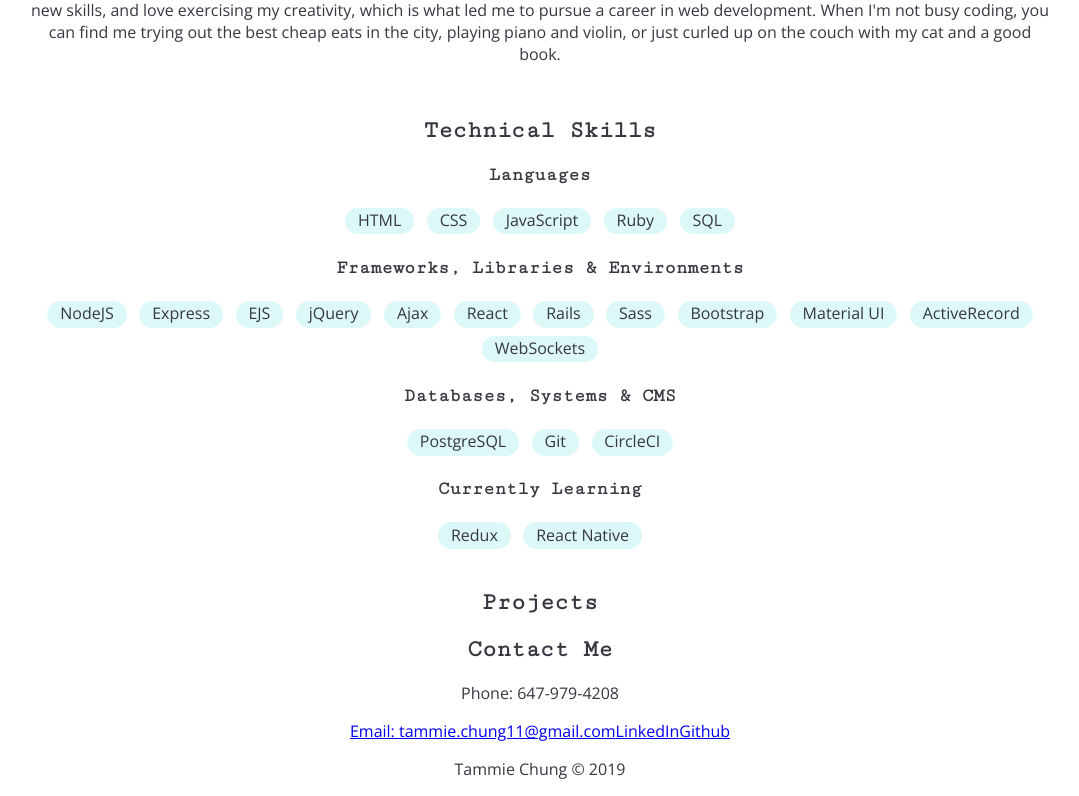
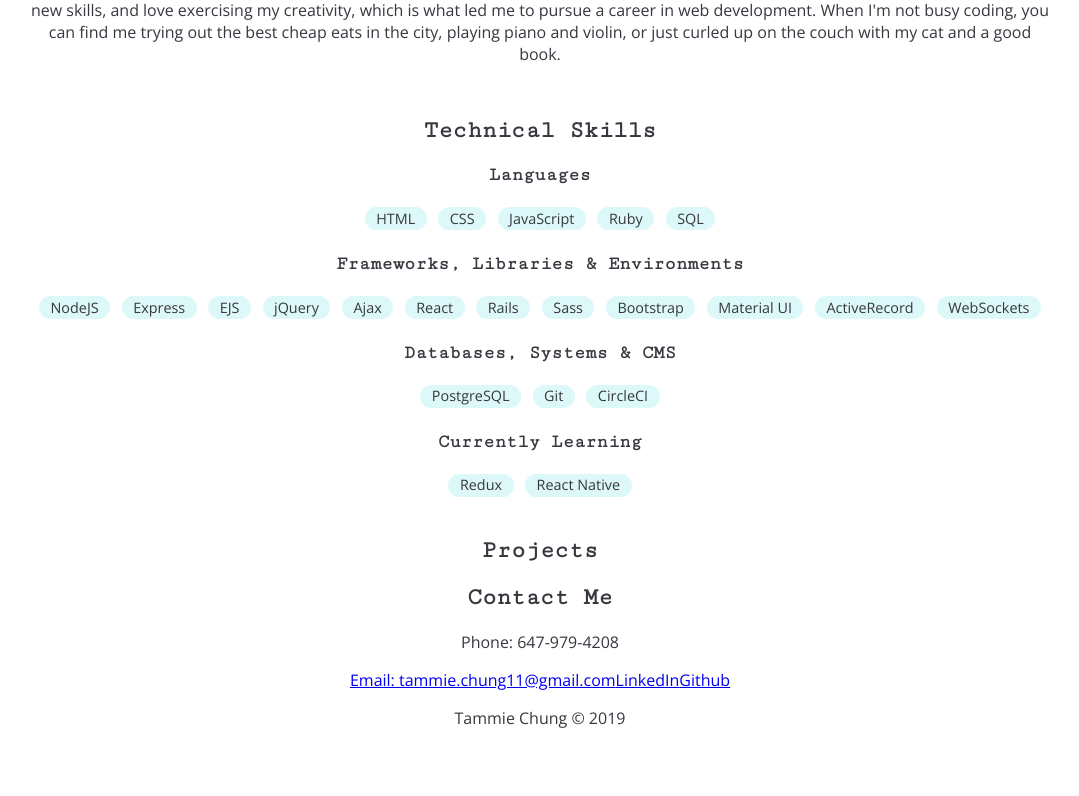
Before and after one commit to tammiec/portfolio, a React (Create React App) app: page / in a window 1280 px wide. Shown: the part 1223-2019 px from the top of the page, without its empty margins (100-1179 px from the left). After the commit the page ends 1968 px from the top, so only its background shows below. Built offline with nearby package versions, Linux system fonts and the light colour scheme.

Commit message:
change font size

```diff
--- a/src/Components/About/About.scss
+++ b/src/Components/About/About.scss
@@ -35,6 +35,7 @@
   padding: 0.1em 0.8em 0.2em;
   border-radius: 20px;
   background-color: rgba(187,242,242, 0.5);
+  font-size: 0.9em;
 }
 
 ul {
```
